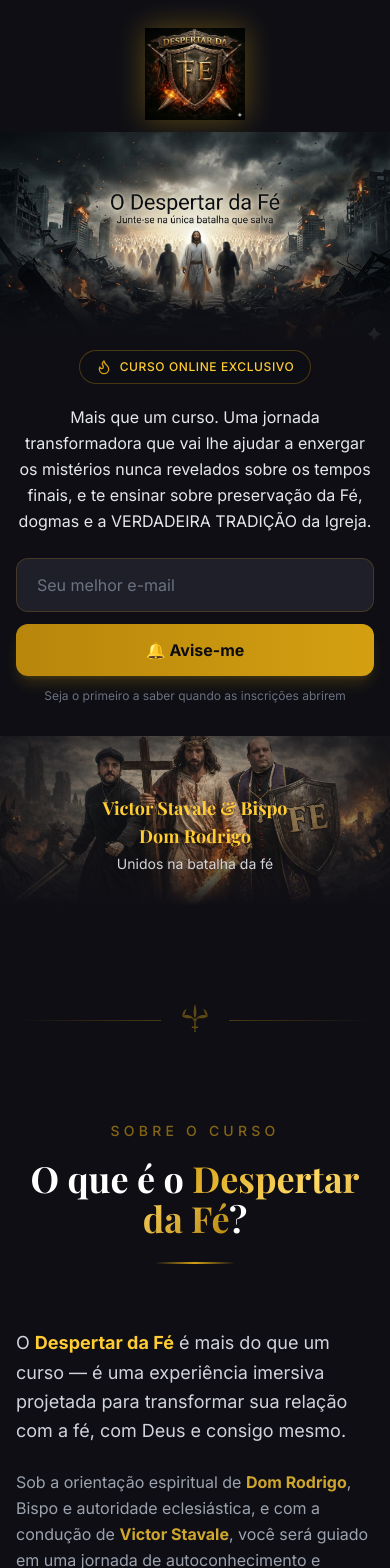
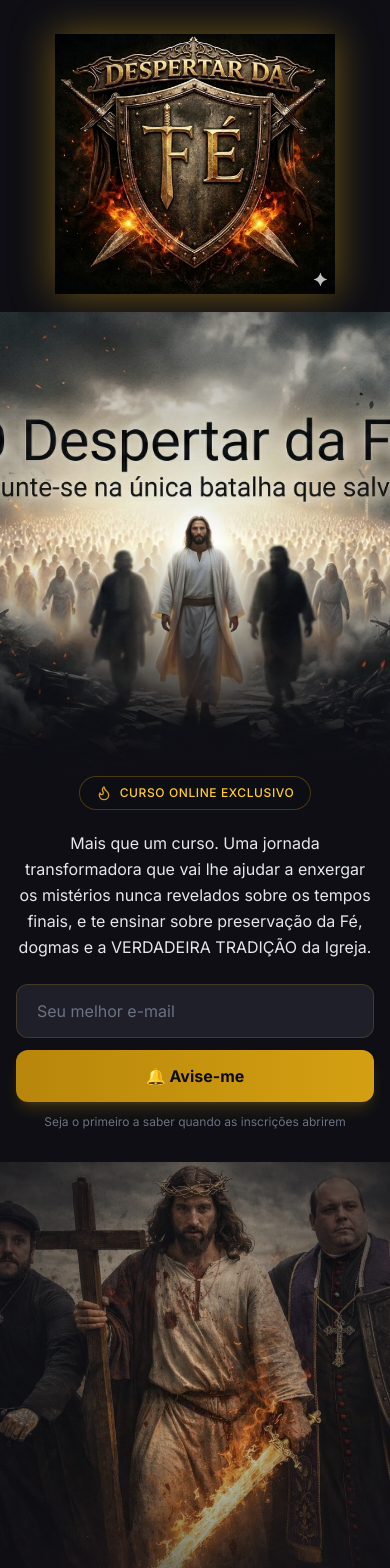
Before and after one commit to JonesGit4/odespertar_da_fe, a Next.js app: page /dark in a window 390 px wide. Shown: the top 1568 px of the page. Built offline with nearby package versions, Linux system fonts and the light colour scheme; a web font is replaced by a local one.

Commit message:
fix: mobile responsiveness - full-width logo, zoomed hero/banner, footer cleanup

```diff
--- a/app/dark/page.tsx
+++ b/app/dark/page.tsx
@@ -93,25 +93,25 @@ export default function DarkLandingPage() {
 
         {/* MOBILE: Image as contained block + CTA below */}
         <div className="md:hidden">
-          {/* Official Logo - mobile centered */}
-          <div className="flex justify-center pt-6 pb-2">
-            <div className="relative w-[100px] h-[100px]">
+          {/* Official Logo - mobile FULL WIDTH */}
+          <div className="flex justify-center px-6 pt-6 pb-2">
+            <div className="relative w-full aspect-square max-w-[280px]">
               <Image
                 src="/images/logo-oficial.jpeg"
                 alt="Despertar da Fé - Logo Oficial"
                 fill
-                className="object-contain drop-shadow-[0_0_15px_rgba(212,160,18,0.4)]"
+                className="object-contain drop-shadow-[0_0_20px_rgba(212,160,18,0.5)]"
               />
             </div>
           </div>
-          {/* Full-width banner image — contained, no crop */}
-          <div className="relative w-full">
+          {/* Hero image — zoomed in on mobile for impact */}
+          <div className="relative w-full h-[55vh] overflow-hidden">
             <Image
               src="/images/hero-batalha.jpg"
               alt="O Despertar da Fé - Junte-se na única batalha que salva"
-              width={2752}
-              height={1536}
-              className="w-full h-auto"
+              fill
+              className="object-cover scale-125"
+              style={{ objectPosition: '50% 40%' }}
               priority
             />
             <div className="absolute inset-0 bg-gradient-to-t from-dark-800 via-transparent to-dark-800/30" />
@@ -133,13 +133,13 @@ export default function DarkLandingPage() {
 
       {/* ══════════ BISHOP + VIKTOR FEATURE BANNER ══════════ */}
       <section className="relative py-0 overflow-hidden">
-        <div className="relative w-full aspect-[16/7] md:aspect-[16/6]">
+        <div className="relative w-full aspect-[3/4] sm:aspect-[16/9] md:aspect-[16/6]">
           <Image
             src="/images/banner-hero.jpeg"
             alt="Bispo Dom Rodrigo e Victor Stavale - O Despertar da Fé"
             fill
-            className="object-cover"
-            style={{ objectPosition: '50% 20%' }}
+            className="object-cover scale-110 sm:scale-100"
+            style={{ objectPosition: '50% 15%' }}
           />
           <div className="absolute inset-0 bg-gradient-to-t from-dark-800 via-transparent to-dark-800/50" />
           <div className="absolute inset-0 bg-gradient-to-r from-dark-800/60 via-transparent to-dark-800/60" />
@@ -615,9 +615,9 @@ export default function DarkLandingPage() {
         </div>
 
         <div className="reveal max-w-3xl mx-auto text-center relative z-10">
-          {/* Logo oficial */}
-          <div className="relative w-28 h-28 mx-auto mb-8">
-            <Image src="/images/logo-oficial.jpeg" alt="Despertar da Fé - Logo Oficial" fill className="object-contain drop-shadow-[0_0_15px_rgba(212,160,18,0.4)]" />
+          {/* Logo oficial - responsive full width */}
+          <div className="relative w-full max-w-[320px] md:max-w-[240px] aspect-square mx-auto mb-8">
+            <Image src="/images/logo-oficial.jpeg" alt="Despertar da Fé - Logo Oficial" fill className="object-contain drop-shadow-[0_0_20px_rgba(212,160,18,0.5)]" />
           </div>
           <h2 className="text-4xl md:text-5xl font-serif font-bold mb-6">
             Não perca essa <span className="text-gradient-gold">oportunidade</span>
@@ -634,17 +634,6 @@ export default function DarkLandingPage() {
       {/* ══════════ FOOTER ══════════ */}
       <footer className="py-12 px-4 border-t border-gold-500/10">
         <div className="max-w-5xl mx-auto text-center">
-          {/* Logo in footer */}
-          <div className="flex justify-center mb-4">
-            <div className="relative w-[60px] h-[60px]">
-              <Image
-                src="/images/logo-oficial.jpeg"
-                alt="Despertar da Fé"
-                fill
-                className="object-contain drop-shadow-[0_0_10px_rgba(212,160,18,0.3)]"
-              />
-            </div>
-          </div>
           <h3 className="text-xl font-serif font-bold text-gradient-gold mb-2">O Despertar da Fé</h3>
           <p className="text-gray-600 text-sm">© {new Date().getFullYear()} O Despertar da Fé. Todos os direitos reservados.</p>
         </div>
```
